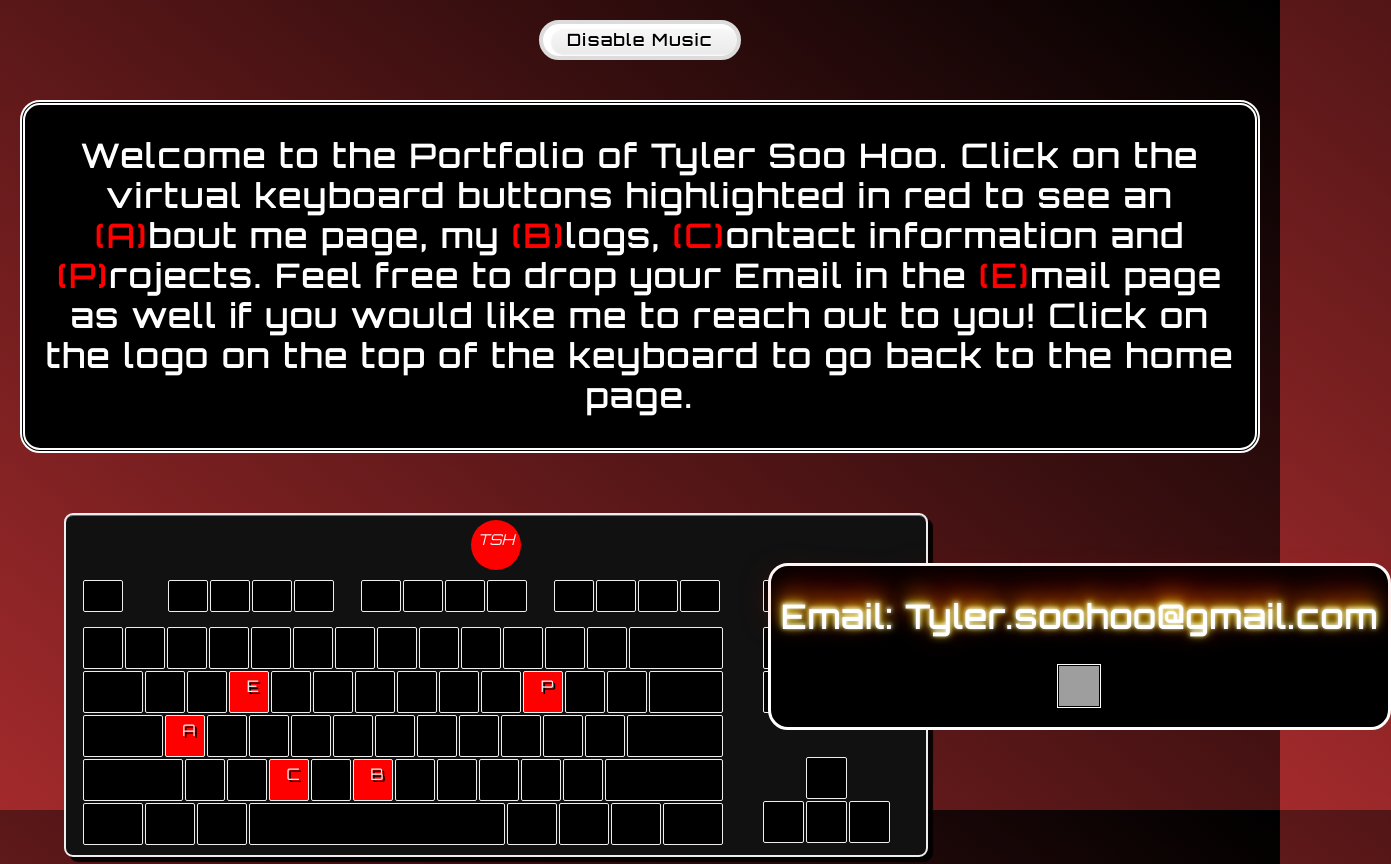
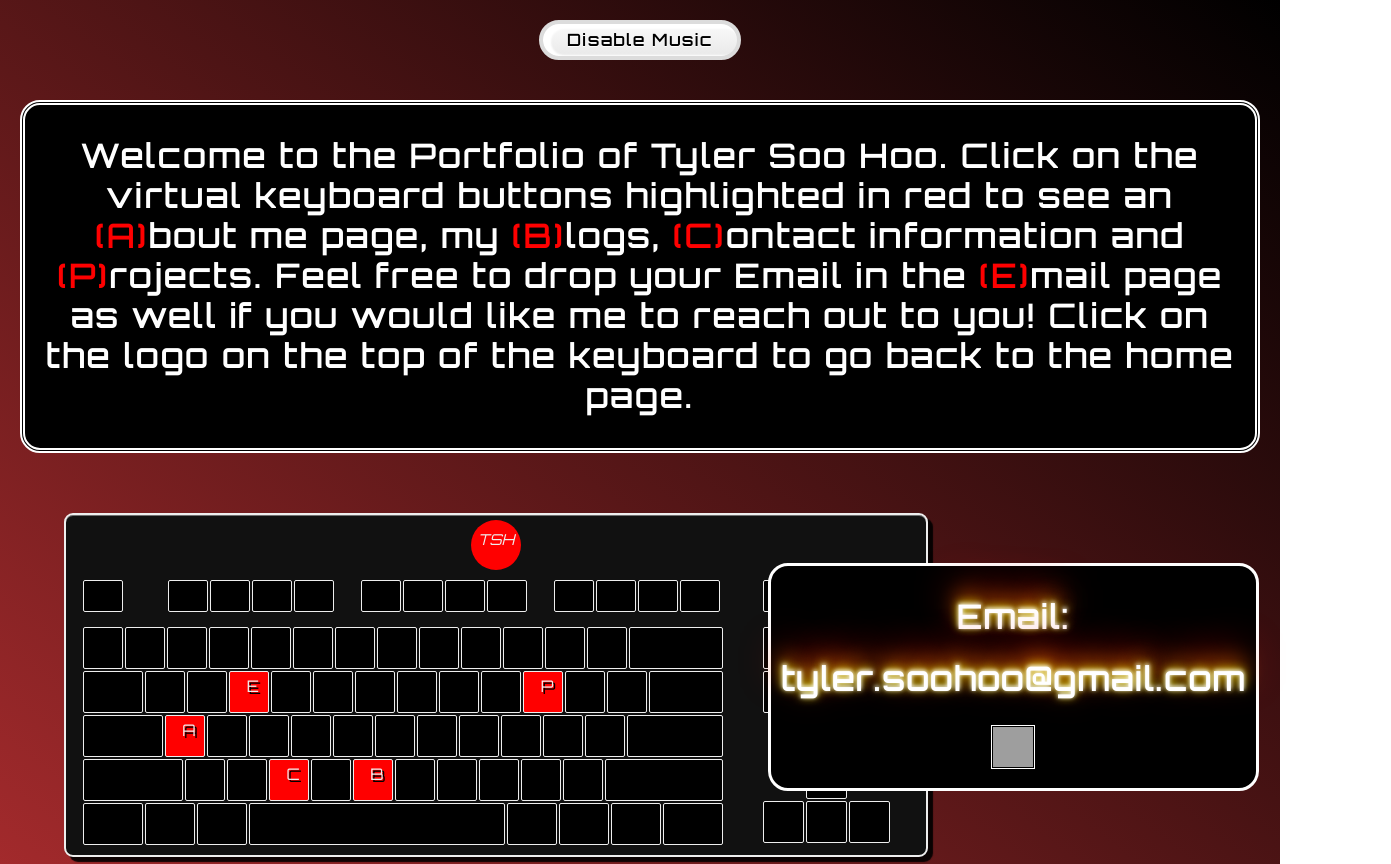
Before and after one commit to soohoo05/Portfolio, a React (Create React App) app: page /Contact in a window 1280 px wide. Shown: the top 864 px of the page, 1391 px wide, since content can reach past the window. Built offline with nearby package versions, Linux system fonts and the light colour scheme; no server answers; grey boxes are pictures that could not be loaded; a web font is replaced by a local one.

Commit message:
edge case, small screen css fix

```diff
--- a/src/App.css
+++ b/src/App.css
@@ -89,7 +89,6 @@
      text-shadow: 2px 2px 0px rgba(0, 0, 0, 1);
 }
  body{
-     overflow: hidden;
      height:100vh;
      background: rgb(163,42,44);
    background: linear-gradient(38deg, rgba(163,42,44,1) 0%, rgba(0,0,0,1) 100%);
@@ -429,7 +428,6 @@ letter-spacing: 2px;
   border-radius: 10px;
   border-style:double;
   box-shadow: rgba(000,000,000,0.9) 5px 5px 5px, inset rgba(255,255,255,0.4) 0 1px 0;
-  opacity:0.8;
   border-width: 10px;
 
 }
@@ -442,7 +440,6 @@ letter-spacing: 2px;
   margin-bottom: 5px;
   border-radius: 20px;
   box-shadow: rgba(000,000,000,0.9) 5px 5px 5px, inset rgba(255,255,255,0.4) 0 1px 0;
-  opacity:0.8;
   color:red;
   text-shadow: #000000 3px 3px 5px;
   letter-spacing: 2px;
--- a/src/routes/Contact.js
+++ b/src/routes/Contact.js
@@ -6,7 +6,8 @@ class Contact extends React.Component {
     return (
       <Fade right duration={3000}>
         <div className="Links">
-          <h1 className="contactHeader">Email: Tyler.soohoo@gmail.com</h1>
+          <h1 className="contactHeader">Email: </h1>
+          <h1 className="contactHeader">tyler.soohoo@gmail.com</h1>
           <img
             className="logos"
             onClick={() =>
```
